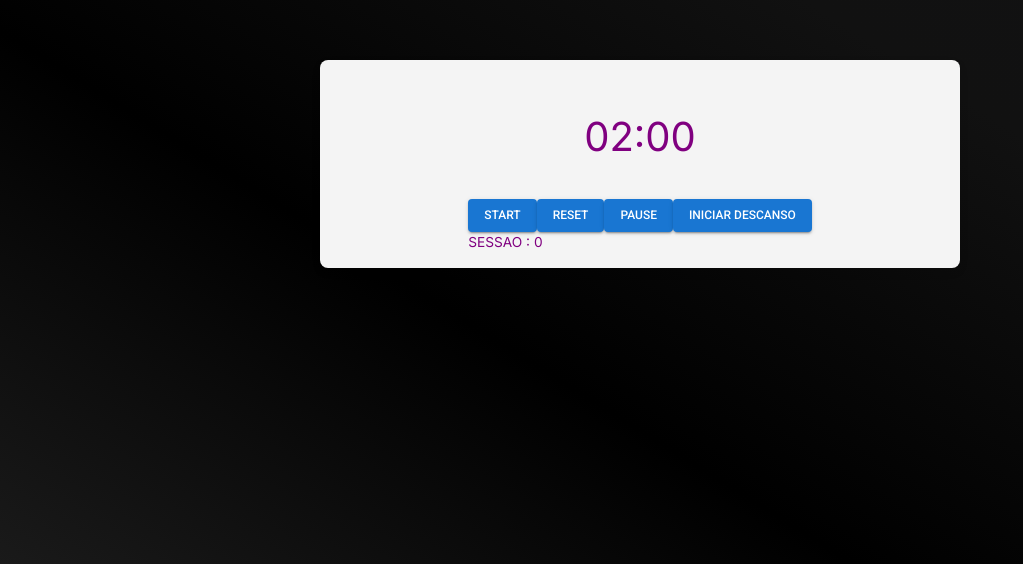
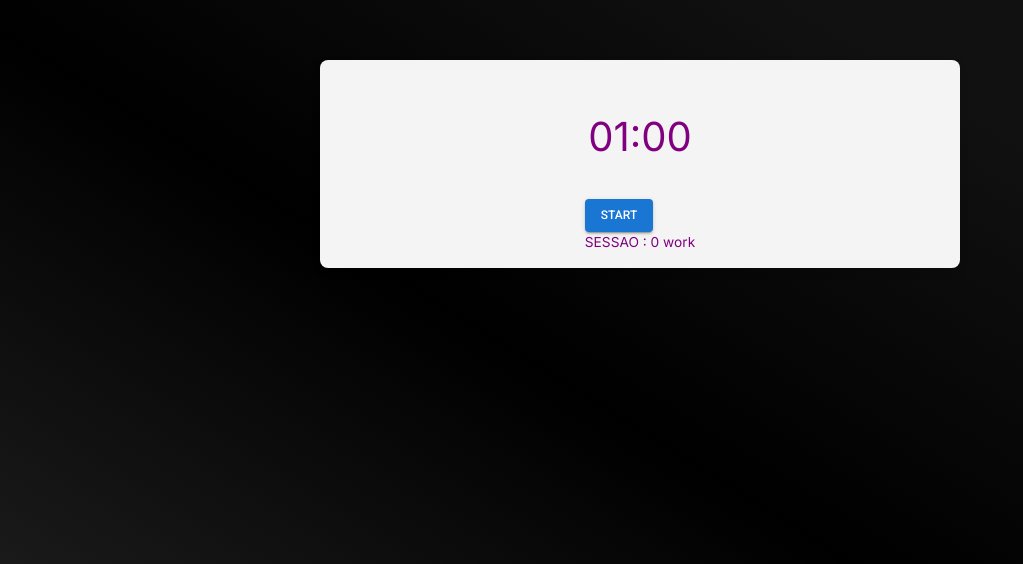
Before and after one commit to MarcioSardou/pomodoro-clock, a Next.js app: page / in a window 1280 px wide. Shown: the part 236-800 px from the top of the page, without its empty margins (0-1023 px from the left). Built offline with nearby package versions, Linux system fonts and the light colour scheme.

Commit message:
fluxo de work e rest funcional

```diff
--- a/src/components/Timer.tsx
+++ b/src/components/Timer.tsx
@@ -10,7 +10,7 @@ export const Timer: React.FC = () => {
   const { sessions, updateSession } = useSessionStore()
 
   const [currentTimer, setCurrentTimer] = useState<'work' | 'rest'>('work')
-  const [timeLeft, setTimeLeft] = useState(minutes * 60) // 25 minutes in seconds
+  const [timeLeft, setTimeLeft] = useState(minutes * 60)
   const [isRunning, setIsRunning] = useState(false)
   const startTimeRef = useRef(0)
   const pausedTimeRef = useRef(0)
@@ -34,14 +34,11 @@ export const Timer: React.FC = () => {
         const elapsedTime = Math.floor(
           (Date.now() - startTimeRef.current) / 1000
         )
-
         // Determina o tempo total para a fase atual (trabalho ou descanso)
         const phaseTime =
           currentTimer === 'work' ? minutes * 60 : restMinutes * 60
-
         // Calcula o novo tempo restante, garantindo que ele nunca seja negativo
         const newTimeLeft = Math.max(phaseTime - elapsedTime, 0)
-
         // Atualiza o estado com o novo tempo restante
         setTimeLeft(newTimeLeft)
 
@@ -51,6 +48,16 @@ export const Timer: React.FC = () => {
         } else {
           // Caso contrário, o temporizador para e `isRunning` é definido como `false`
           setIsRunning(false)
+          if (currentTimer === 'work') {
+            // Atualiza para o modo "descanso" automaticamente ao término do trabalho
+            setCurrentTimer('rest')
+            setTimeLeft(restMinutes * 60) // Reinicia com o tempo de descanso
+          } else if (currentTimer === 'rest') {
+            // Atualiza para o modo "trabalho" automaticamente ao término do descanso
+            setCurrentTimer('work')
+            setTimeLeft(minutes * 60) // Reinicia com o tempo de trabalho
+            updateSession() // Incrementa a sessão ao voltar para o trabalho
+          }
         }
       }
 
@@ -72,7 +79,7 @@ export const Timer: React.FC = () => {
         cancelAnimationFrame(animationFrameRef.current)
       }
     }
-  }, [isRunning, timeLeft, currentTimer, minutes, restMinutes])
+  }, [isRunning, timeLeft, currentTimer, minutes, restMinutes, updateSession])
 
   const handleStart = () => {
     setIsRunning(true)
@@ -93,16 +100,22 @@ export const Timer: React.FC = () => {
     setTimeLeft(currentTimer === 'work' ? minutes * 60 : restMinutes * 60)
   }
 
-  const handleRestTime = () => {
+  const handleSkipRestTime = () => {
     if (currentTimer === 'work') {
       setCurrentTimer('rest')
     } else {
       setCurrentTimer('work')
-      updateSession() // Incrementa a sessão ao voltar para o trabalho
+      updateSession()
+      // Incrementa a sessão ao voltar para o trabalh
+      setIsRunning(true)
     }
-    setIsRunning(false) // Pausa o timer ao trocar de fase
     setTimeLeft(currentTimer === 'work' ? restMinutes * 60 : minutes * 60) // Atualiza o tempo
   }
+
+  useEffect(() => {
+    console.debug('isRunning:', isRunning)
+    console.debug('currentTimer:', currentTimer)
+  }, [isRunning, currentTimer])
 
   return (
     <section>
@@ -114,16 +127,15 @@ export const Timer: React.FC = () => {
         <Button variant="contained" onClick={handleStart}>
           Start
         </Button>
-        <Button variant="contained" onClick={handleReset}>
-          Reset
-        </Button>
-        <Button variant="contained" onClick={handlePause}>
+        {/* <Button variant="contained" onClick={handlePause}>
           Pause
         </Button>
-        <Button variant="contained" onClick={handleRestTime}>
-          Iniciar descanso
-        </Button>
-        <p>SESSAO : {sessions}</p>
+        <Button variant="contained" onClick={handleReset}>
+              Reset Session
+        </Button> */}
+        <p>
+          SESSAO : {sessions} {currentTimer}
+        </p>
       </div>
     </section>
   )
--- a/src/store/minutes.tsx
+++ b/src/store/minutes.tsx
@@ -11,7 +11,7 @@ type Action = {
 }
 
 export const useMinutesStore = create<TimerState & Action>((set, get) => ({
-  minutes: 2,
+  minutes: 1,
 
   restMinutes: 1,
 
```
Also changed, not shown: 1 other file (tests, documents, lock files or other folders).
